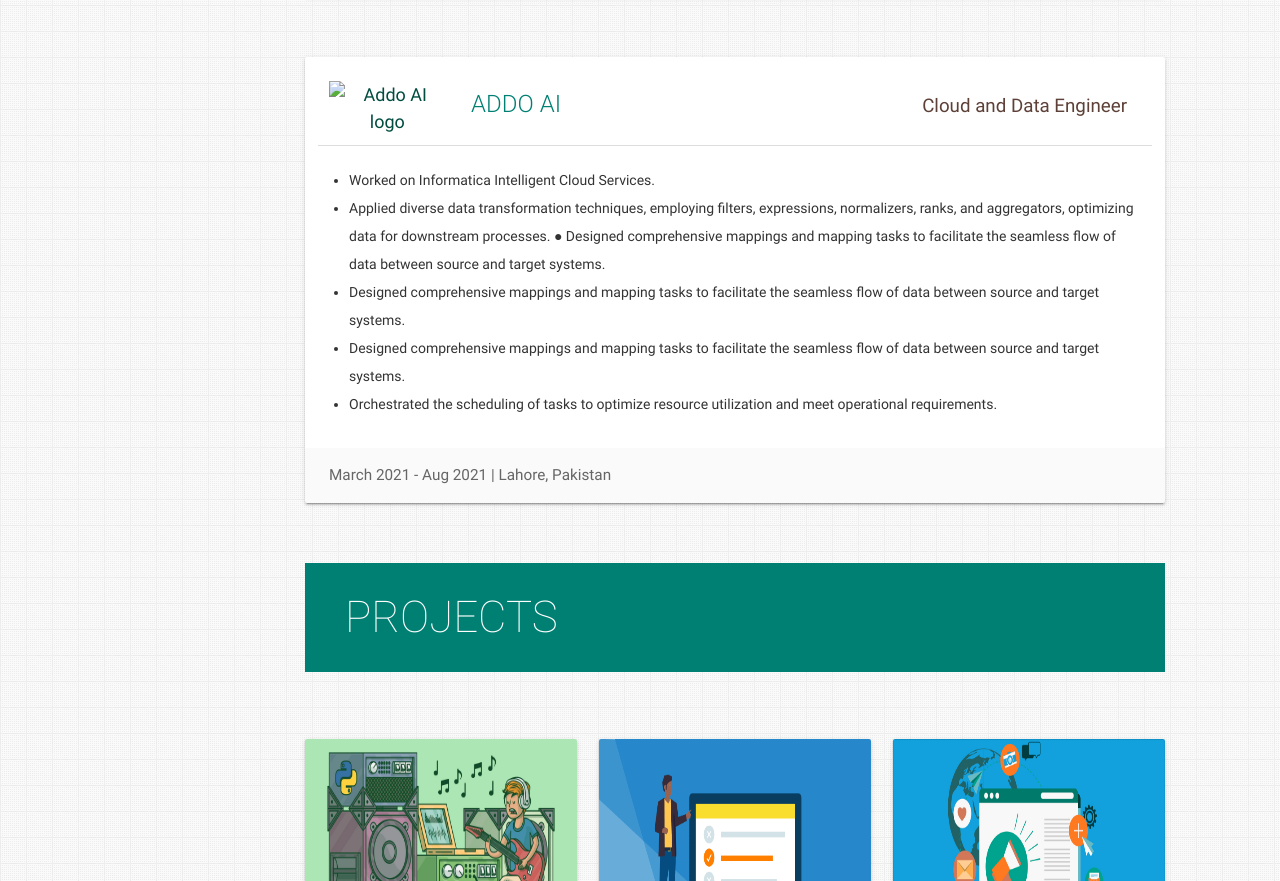
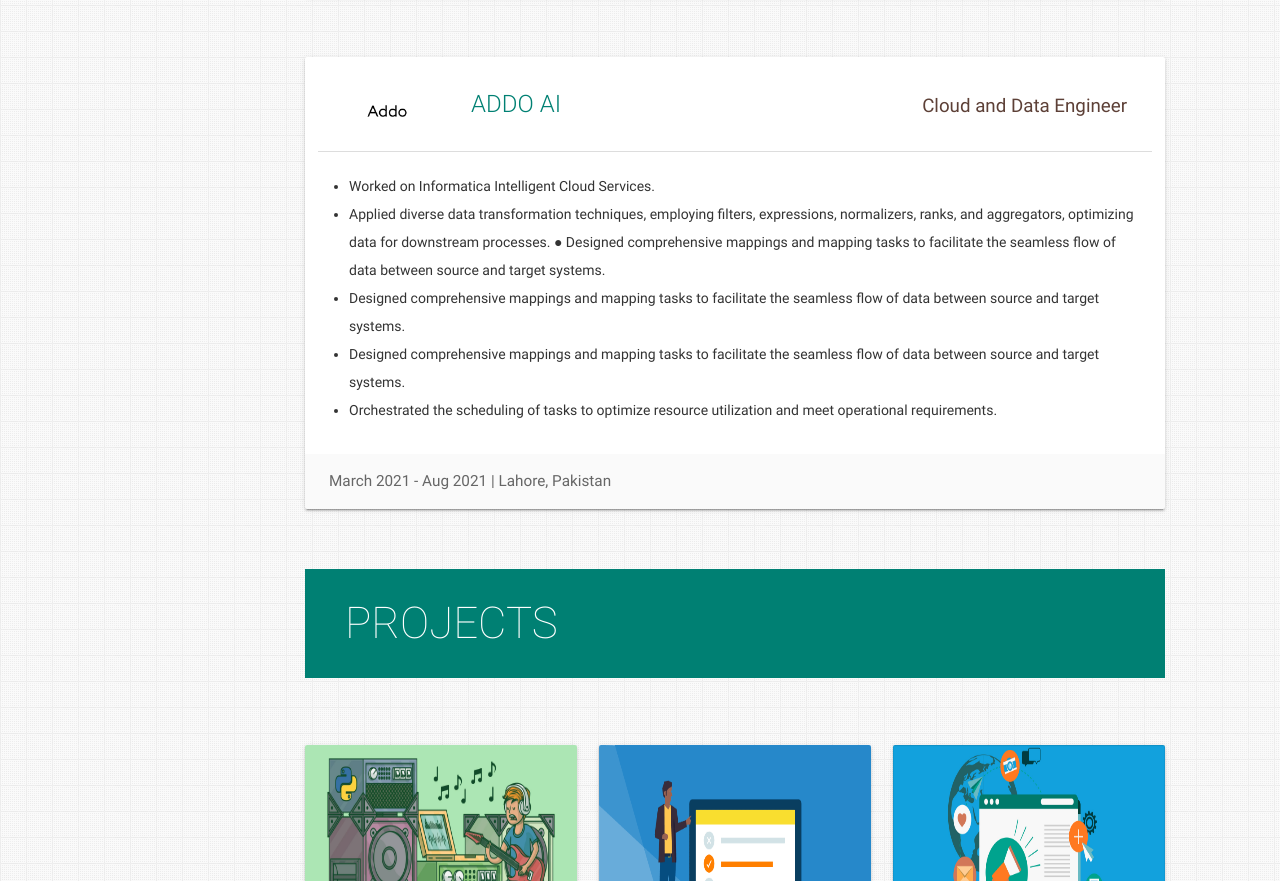
Before and after one commit to M-Danyal-Asim/M-Danyal-Asim.github.io, a plain HTML site: page index.html in a window 1280 px wide. Shown: the part 2465-3346 px from the top of the page. Drawn offline with nearby package versions, Linux system fonts and the light colour scheme.

Commit message:
image added

```diff
--- a/index.html
+++ b/index.html
@@ -287,8 +287,8 @@
           <div class="card-content">
             <div class="row">
               <div class="col s12 m2">
-                <a href="https://addo.ai/" target="_blank"><img alt="Addo AI logo"
-                    src="/assets/img/addai_logo.jpg" class="responsive-img center-block" /></a>
+                <a href="https://addo.ai/" target="_blank"><img alt="Addo AI"
+                    src="/assets/img/addo.jpg" class="responsive-img center-block" /></a>
               </div>
               <!-- <div class="col s12 m10"> -->
               <div class="col s12 m10">
```
Also changed, not shown: assets/img/addo.jpg (added), assets/img/addoai.png (deleted).
